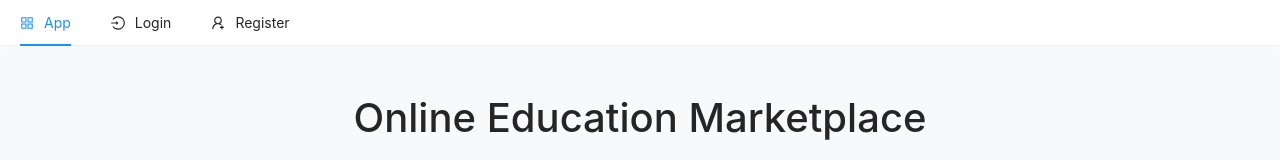
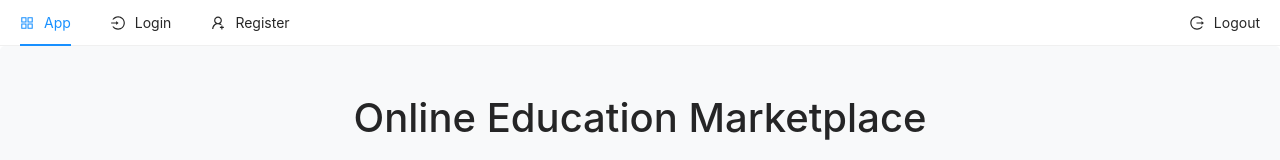
Before and after one commit to tsuki1646/EcommericalWeb, a Next.js app in the folder client/: page / in a window 1280 px wide. Shown: the top 160 px of the page. Built offline with nearby package versions, Linux system fonts and the light colour scheme.

Commit message:
Lesson 29: Logout
Lesson 29: Logout

```diff
--- a/client/components/TopNav.js
+++ b/client/components/TopNav.js
@@ -1,21 +1,39 @@
-import { useState, useEffect } from "react";
+import { useState, useEffect, useContext } from "react";
 import { Menu } from "antd";
 import Link from "next/link";
 import {
   AppstoreOutlined,
   LoginOutlined,
+  LogoutOutlined,
   UserAddOutlined,
 } from "@ant-design/icons";
+import { Context } from "../context";
+import axios from "axios";
+import { useRouter } from "next/router";
+import { toast } from "react-toastify";
+
 
 const { Item } = Menu; //Menu.Item
 
 const TopNav = () => {
     const [current, setCurrent] = useState("");
 
+    const { state, dispatch } = useContext(Context);
+
+    const router = useRouter();
+
     useEffect(() => {
         process.browser && setCurrent(window.location.pathname);
         //console.log(window.location.pathname);
     }, [process.browser && window.location.pathname]);
+
+    const logout = async () => {
+      dispatch({ type: "LOGOUT" });
+      window.localStorage.removeItem("user");
+      const { data } = await axios.post("/api/logout");
+      toast(data.message);
+      router.push("/login");
+    };
 
   return (
     <Menu mode="horizontal" selectedKeys={[current]}>
@@ -48,6 +66,11 @@
           <a>Register</a>
         </Link>
       </Item>
+
+      <Item onClick={logout} icon={<LogoutOutlined />} className="ms-auto">
+        Logout
+      </Item>
+
     </Menu>
   );
 };
```
Also changed, not shown: 2 other files (tests, documents, lock files or other folders).
